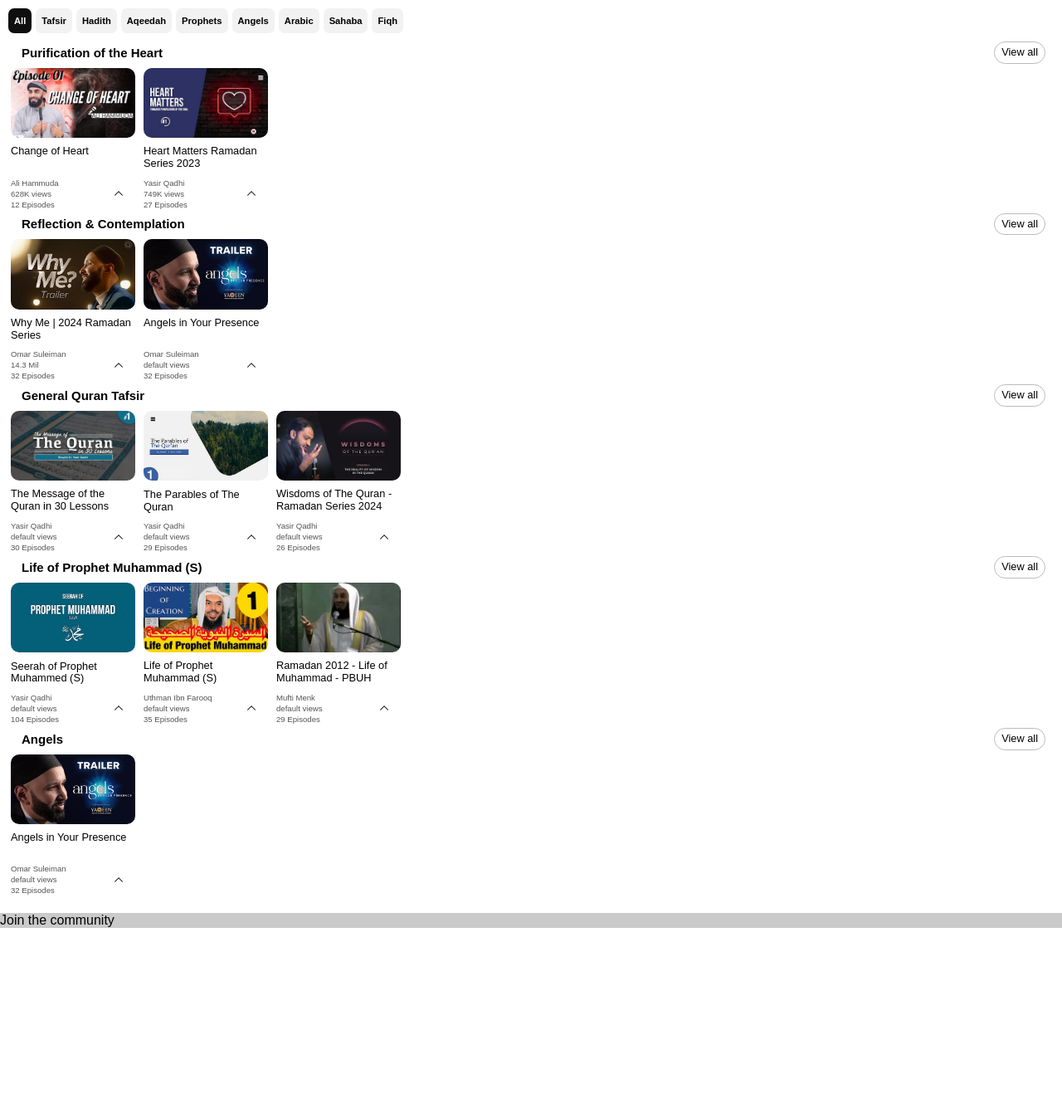
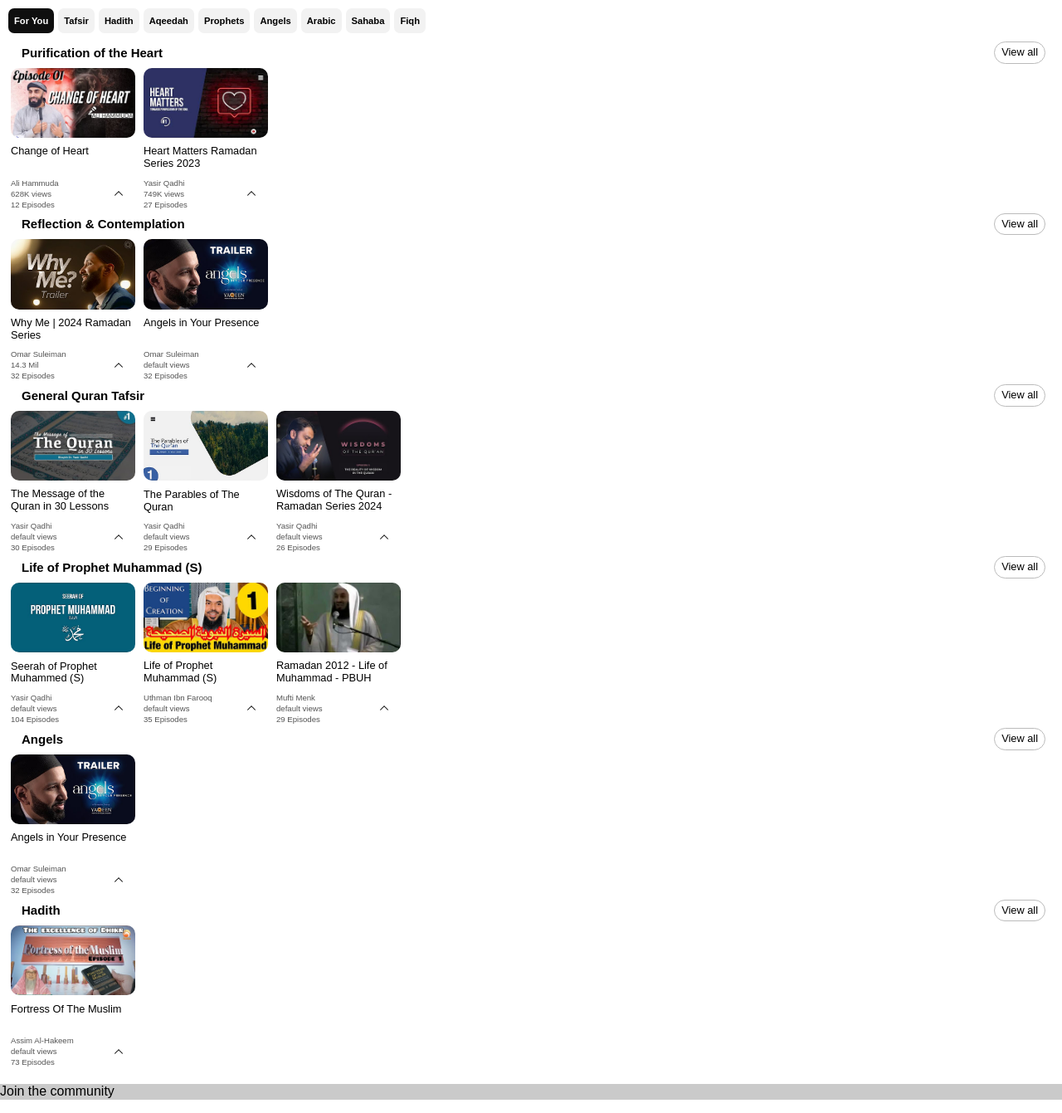
Before and after one commit to sajidmohd717/islamic-lectures-react, a React (Vite) app: page / in a window 1280 px wide. Shown: the whole page at 83% size. Before the commit the page ends 1134 px from the top, so only its background shows below. Built offline with nearby package versions, Linux system fonts and the light colour scheme; the HTML template or start-up script is replaced by a standard one.

Commit message:
added new section, updated UI slightly

```diff
--- a/src/Header.jsx
+++ b/src/Header.jsx
@@ -4,7 +4,7 @@ import hamburger from "./assets/hamburger.webp";
 import discover from "./assets/discover.png";
 
 function Header({ onClick }) {
-  const [currentCategory, setCurrentCategory] = useState("All");
+  const [currentCategory, setCurrentCategory] = useState("For You");
 
   const handleCategoryClick = (category) => {
     setCurrentCategory(category);
@@ -12,7 +12,7 @@ function Header({ onClick }) {
   };
 
   const categories = [
-    { name: "All", onClick: onClick },
+    { name: "For You", onClick: onClick },
     { name: "Tafsir" },
     { name: "Hadith" },
     { name: "Aqeedah" },
--- a/src/data/data.js
+++ b/src/data/data.js
@@ -10,6 +10,8 @@ import wisdomsQuran from "../assets/thumbnail/general-quran-tafsir/wisdoms-quran
 import seerahYasirQadhi from "../assets/thumbnail/life-of-prophet-muhammad/seerah-yasir.jpg"
 import seerahUthman from "../assets/thumbnail/life-of-prophet-muhammad/seerah-uthman.jpg"
 import seerahMufti from "../assets/thumbnail/life-of-prophet-muhammad/seerah-mufti.jpg"
+
+import fortress from "../assets/thumbnail/hadith/fortress.jpg"
 
 export const curingHeartDict = [
   {
@@ -106,3 +108,13 @@ export const angelsDict = [
     link: "https://www.youtube.com/playlist?list=PLQ02IYL5pmhF2LFN-3QxnuregEv1oKPIc",
   },
 ];
+
+export const hadithDict = [
+  {
+    title: "Fortress Of The Muslim",
+    speaker: "Assim Al-Hakeem",
+    episodes: "73 Episodes",
+    thumbnailImage: fortress,
+    link : "https://www.youtube.com/playlist?list=PLmeZZmICk2QfIAmxPlZDEge9uwE2NO5DX"
+  },
+]
--- a/src/data/homeData.js
+++ b/src/data/homeData.js
@@ -4,6 +4,7 @@ import {
     generalQuranTafsir,
     lifeOfProphetMuhammad,
     angelsDict,
+    hadithDict
   } from "../data/data.js";
 
 export const homeSeriesDict = [
@@ -27,4 +28,8 @@ export const homeSeriesDict = [
       sectionHead: "Angels",
       listOfDict: angelsDict,
     },
+    {
+      sectionHead: "Hadith",
+      listOfDict: hadithDict
+    }
   ];
```
Also changed, not shown: src/assets/thumbnail/hadith/fortress.jpg (added).
